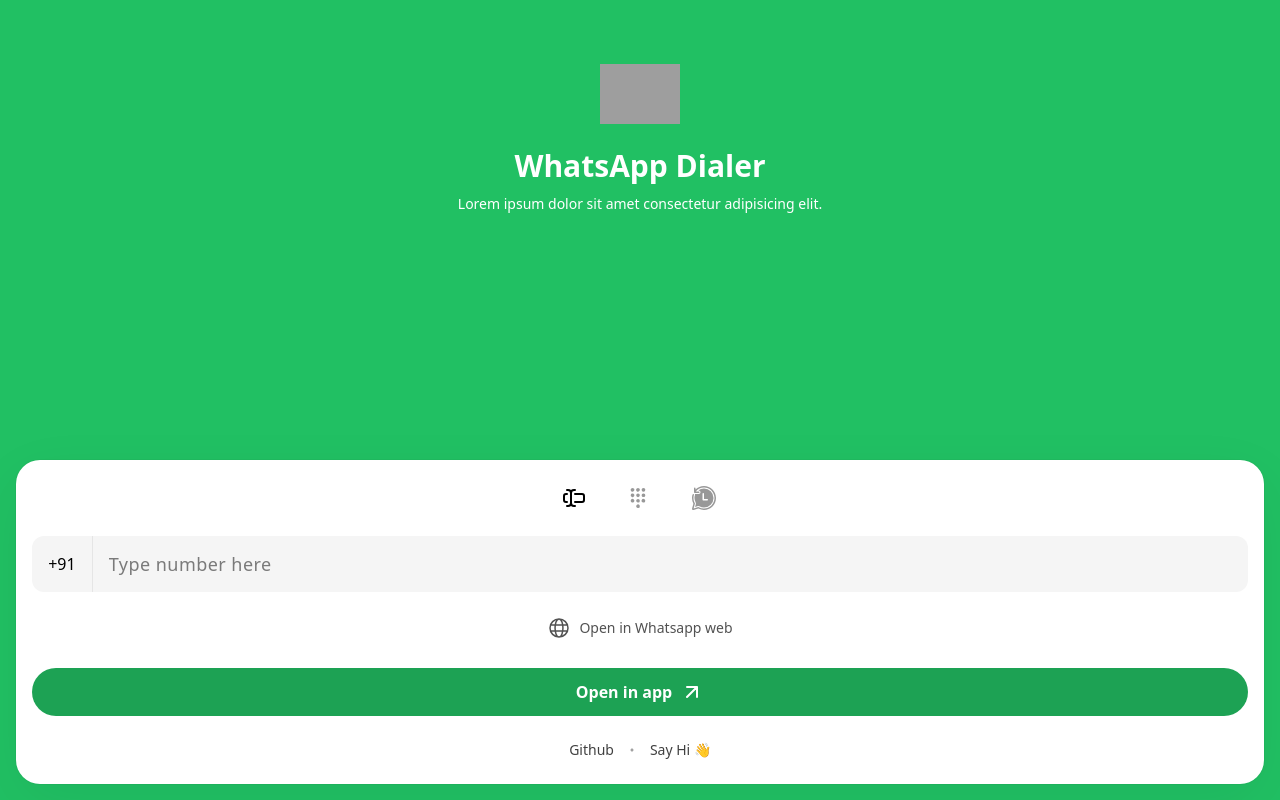
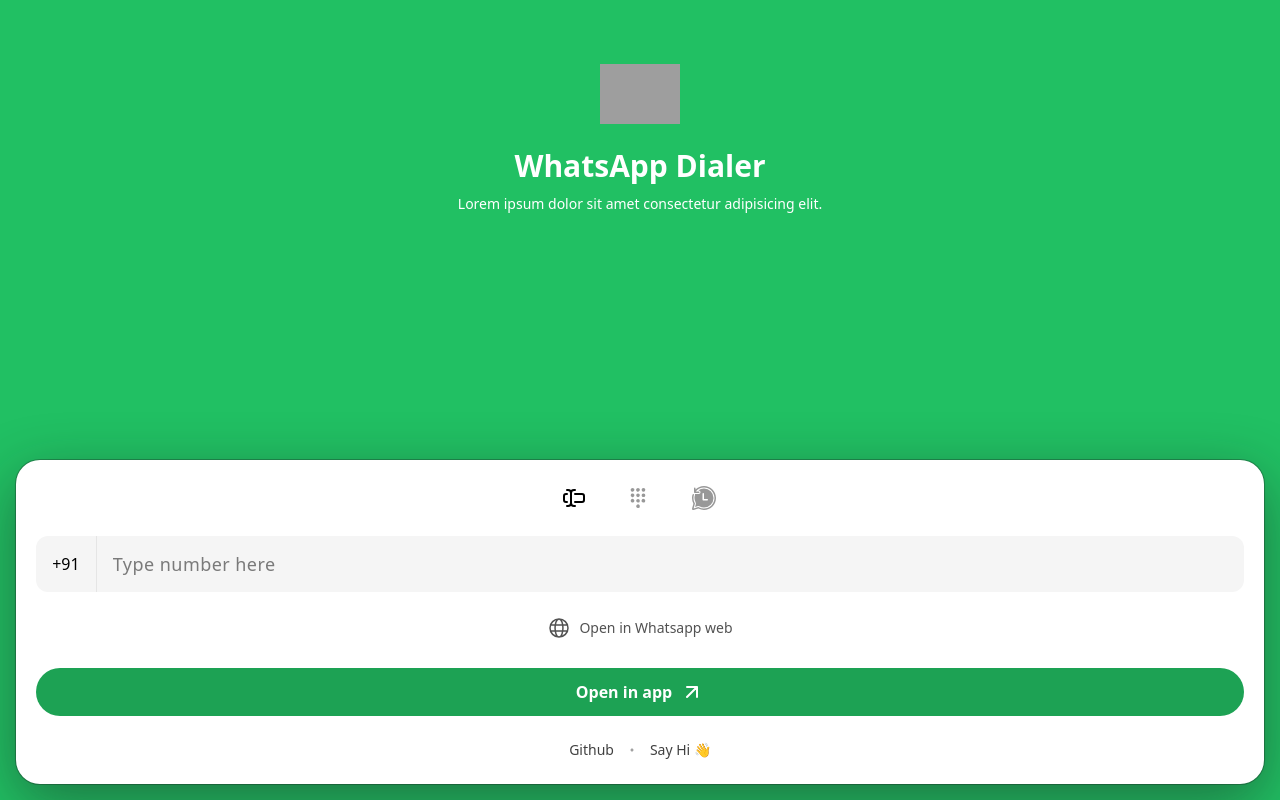
Before and after one commit to priyangsubanerjee/whatsapp-dialer, a Next.js app: page / in a window 1280 px wide. Built offline with nearby package versions, Linux system fonts and the light colour scheme; grey boxes are pictures that could not be loaded.

Commit message:
Update shadow styles for improved visual depth and adjust padding for better layout

```diff
--- a/app/globals.css
+++ b/app/globals.css
@@ -9,5 +9,5 @@
 }
 
 .shadow-primary {
-  box-shadow: 0px 18.591px 60.362px 0px rgba(24, 24, 27, 0.06), 0px 0px 0px 1.074px rgba(24, 24, 27, 0.04);
+  box-shadow: 0px 18.591px 60.362px 0px rgba(24, 24, 27, 0.45), 0px 0px 0px 1.074px rgba(24, 24, 27, 0.3);
 }
--- a/app/page.js
+++ b/app/page.js
@@ -34,7 +34,7 @@
         <p className="text-sm text-white textpre text-center font-medium leading-6 mt-2">Lorem ipsum dolor sit amet consectetur adipisicing elit.</p>
       </div>
       <div className="p-4 fixed bottom-0 inset-x-0">
-        <div className="bg-white w-full py-6 px-4 shadow-primary rounded-[24px]">
+        <div className="bg-white w-full py-6 px-5 shadow-primary rounded-[24px]">
           <div className="flex items-center justify-center gap-10 max-w-[200px] mx-auto">
             <button>
               <svg xmlns="http://www.w3.org/2000/svg" width={24} height={24} viewBox="0 0 24 24">
```
